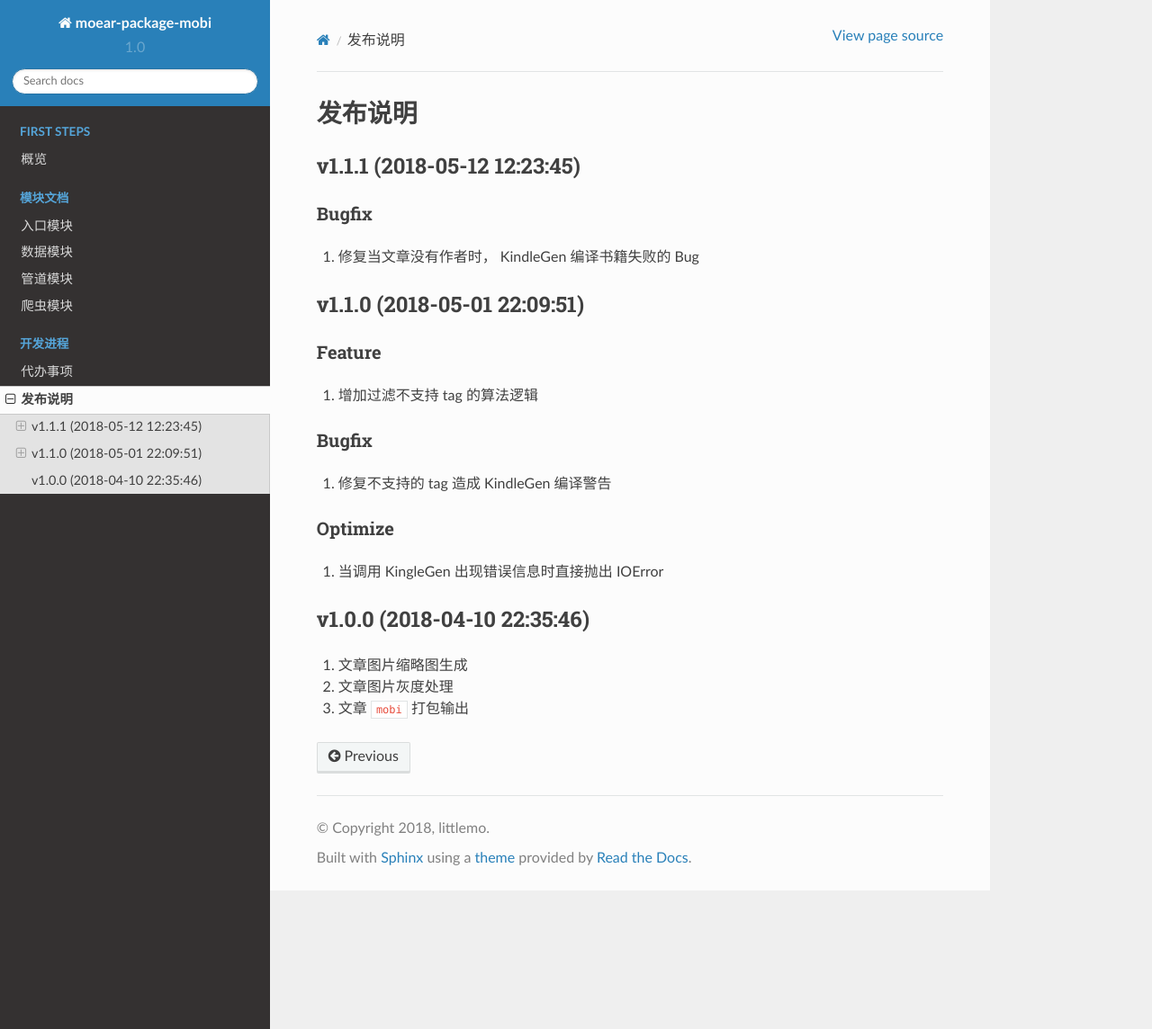
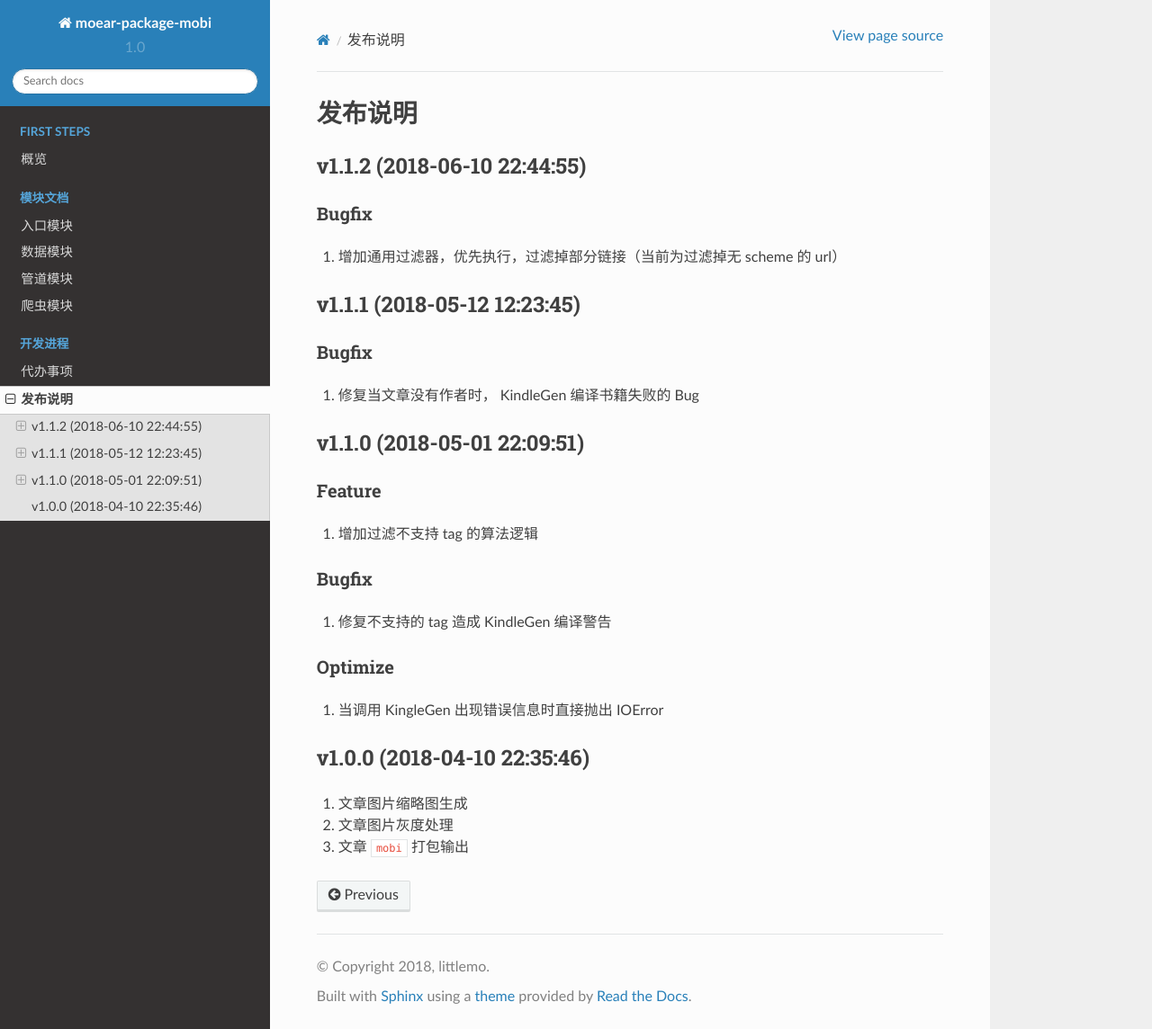
Before and after one commit to littlemo/moear-package-mobi, a Sphinx documentation site: the page built from docs/source/development/release.rst, in a window 1280 px wide and 1144 px high. Shown: the whole window at 90% size. Built offline with Sphinx 7.4.7 and the Read the Docs theme 2.0.0, drawn with Linux system fonts in a browser that asks for light colours; formulas are drawn with MathJax 3.

Commit message:
F: 编写v1.1.2的发布说明

```diff
--- a/docs/source/development/release.rst
+++ b/docs/source/development/release.rst
@@ -3,6 +3,14 @@
 ========
 发布说明
 ========
+
+v1.1.2 (2018-06-10 22:44:55)
+----------------------------
+
+Bugfix
+~~~~~~
+
+#. 增加通用过滤器，优先执行，过滤掉部分链接（当前为过滤掉无 scheme 的 url）
 
 v1.1.1 (2018-05-12 12:23:45)
 ----------------------------
```
